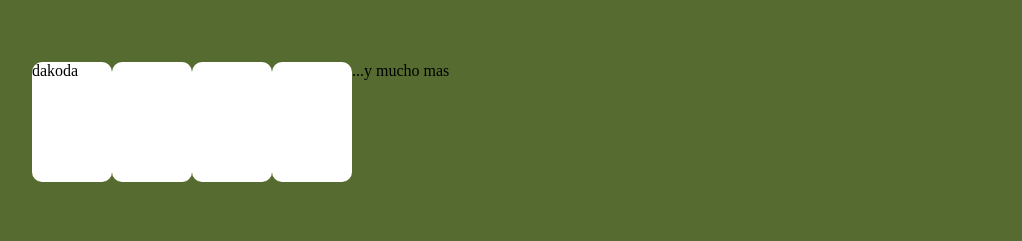
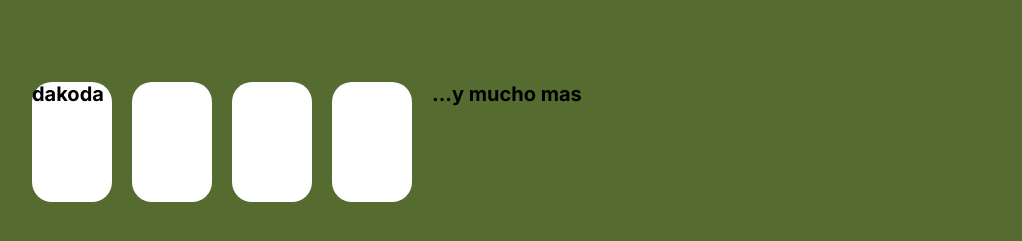
Before and after one commit to Alesso2805/greatfoods, a plain HTML site: page index.html in a window 1280 px wide. Shown: the part 369-610 px from the top of the page, without its empty margins (68-1090 px from the left). Drawn offline with Linux system fonts and the light colour scheme.

Commit message:
modified boxes

```diff
--- a/index.html
+++ b/index.html
@@ -22,11 +22,11 @@
         <img src="" alt="">
     </div>
     <div class="boxes">
-        <div class="box">dakoda</div>
-        <div class="box"></div>
-        <div class="box"></div>
-        <div class="box"></div>
-        <div class="frase">...y mucho mas</div>
+        <p class="box">dakoda</p>
+        <p class="box"></p>
+        <p class="box"></p>
+        <p class="box"></p>
+        <p class="frase">...y mucho mas</p>
     </div>
 </body>
 <footer>
--- a/style.css
+++ b/style.css
@@ -43,7 +43,8 @@ footer {
     background-color: white;
     height: 120px;
     width: 80px;
-    border-radius: 10px;
+    border-radius: 20px;
+    cursor: default;
 }
 
 .boxes {
@@ -55,4 +56,5 @@ footer {
 .frase {
     display: flex;
     justify-content: baseline;
+    cursor: default;
 }
```
